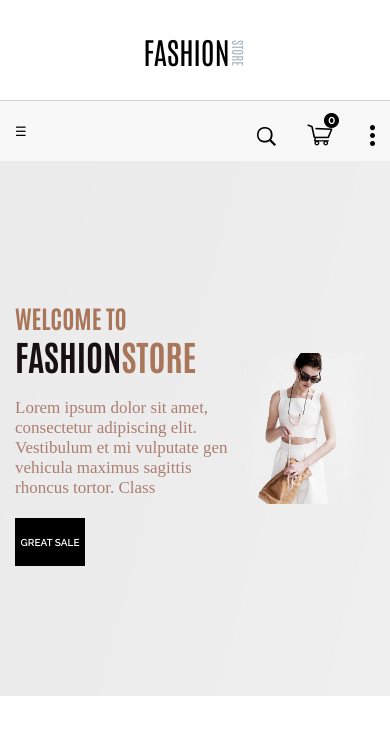
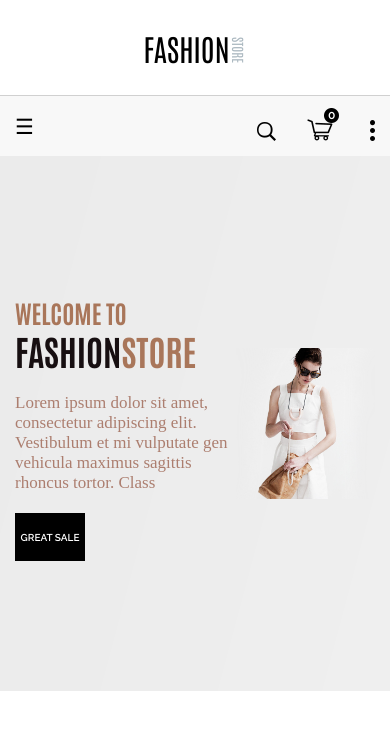
Before and after one commit to d1SEr/WEB2, a plain HTML site: page index.html in a window 390 px wide. Drawn offline with Linux system fonts and the light colour scheme; a web font is replaced by a local one.

Commit message:
Add files via upload

```diff
--- a/index.html
+++ b/index.html
@@ -12,7 +12,7 @@
         <header class="header">
             <div class="container">
                 <div class="header-bg">
-                    <a href="#" class="link">FASHION<div class="store">Store</div></a>
+                    <a href="#" class="link">FASHION<span class="store">Store</span></a>
                 </div>
             </div>
                 </div>
--- a/style.css
+++ b/style.css
@@ -56,12 +56,15 @@
     background: #ffffff;
 }
 .header-bg{
-    display: flex;
+    /* display: flex;
     align-items: center;
-    justify-content: center;
-    min-height: 156px;
+    justify-content: center; */
+    /* min-height: 156px; */
+    background: #ffffff;
 }
 .header-bg .link{
+    margin: 58px 0px 58px 0px;
+    display: block;
     text-align: center;
     text-decoration: none;
     color: #000000;
@@ -70,7 +73,6 @@
 }
 .header-bg .store{
     text-align: center;
-    display: inline;
     writing-mode: vertical-lr;
     text-transform: uppercase;
     font-size: 20px;
@@ -219,18 +221,17 @@
         max-width: 970px;
     }
 }
+
 @media screen and (max-width: 992px){
     .container{
         max-width: 750px;
     }
 }
-@media screen and (max-width: 767px){
-    .container{
-        max-width: none;
-    }
-}
 
 @media screen and (max-width: 1060px){
+    .header-bg .link{
+         margin: 48px 0px 48px 0px;
+    }
      .main-block-right-img{
          max-width: 100%;
      }
@@ -252,10 +253,11 @@
  }
 
  @media screen and (max-width: 900px){
-    .header-bg{
+     /* .header-bg{
          min-height: 100px;
-    }
+     } */
      .header-bg .link{
+         margin: 38px 0px 38px 0px;
          font-size: 30px;
      }
      .header-bg .store{
@@ -279,3 +281,15 @@
          font-size: 15px;
      }
  }
+
+@media screen and (max-width: 767px){
+    .header-bg .link{
+        margin: 28px 0px 28px 0px;
+    }
+    .container{
+        max-width: none;
+    }
+    #icon{
+        font-size: 21px;
+    }
+}
```
Lines whose indentation alone changed are shown as unchanged.
